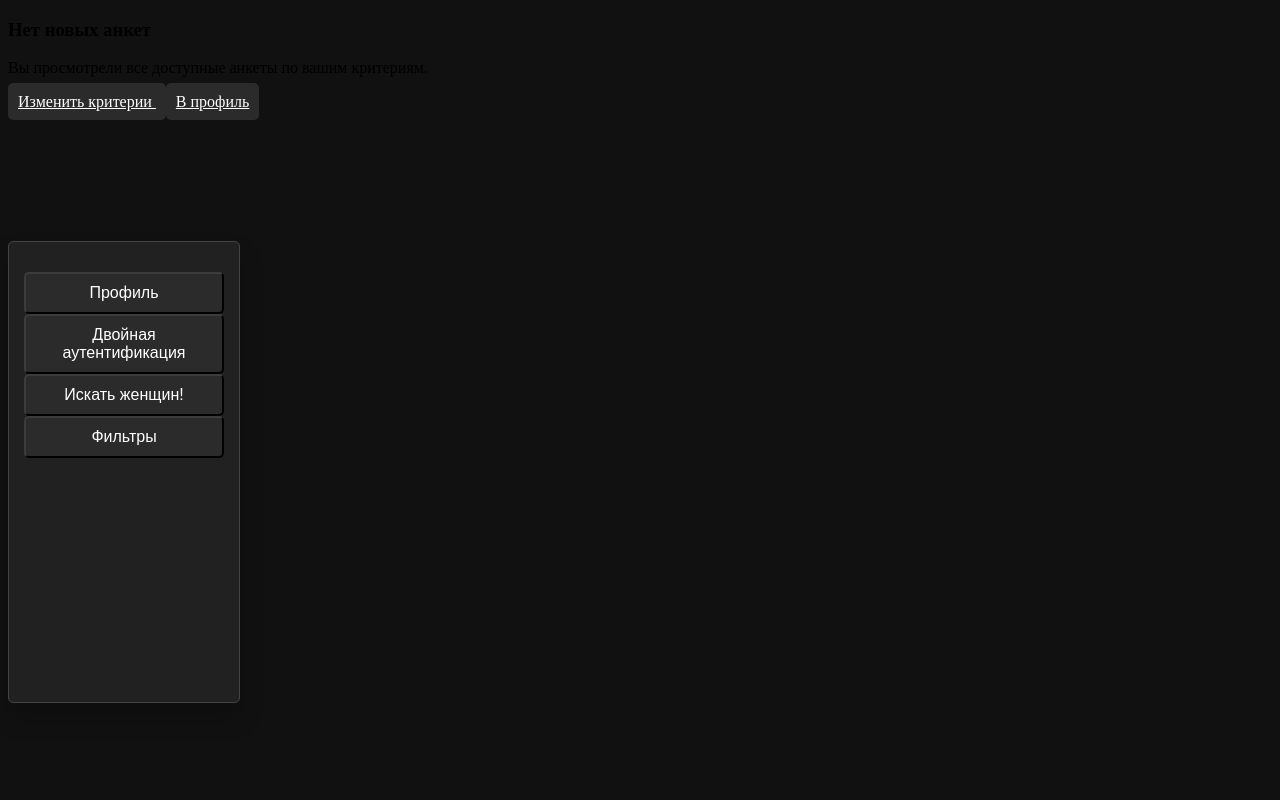
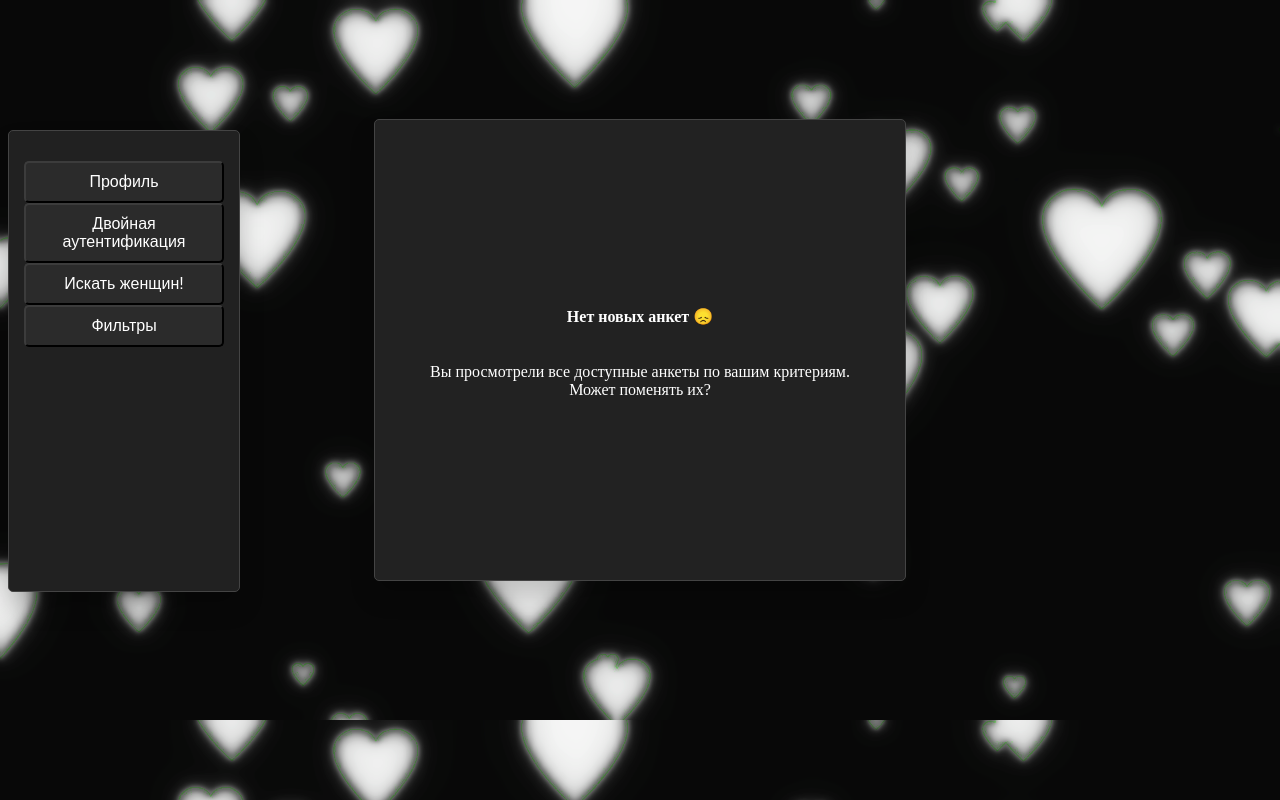
Before and after one commit to mbalyanin/Datum, a Django app: template Datum/user/templates/user/no_profiles.html in a window 1280 px wide. Run offline with Django 5.2, Linux system fonts and the light colour scheme; the template is opened without the code that fills it, so the values that code supplies are empty.

Commit message:
фронт лайки

```diff
--- a/Datum/user/static/user/css/profile.css
+++ b/Datum/user/static/user/css/profile.css
@@ -1,6 +1,6 @@
  /* Add your custom styles here */
 body {
-    background: #111111;
+    background: url('../img/like_fon.png');
     background-size: cover;
 }
 
@@ -196,3 +196,18 @@ textarea {
 .invisible-box{
     display: none;
 }
+
+.btn_circle {
+    width: 50px;          /* Ширина и высота должны быть равны */
+    height: 50px;         /* Для идеального круга */
+    padding: 0;           /* Убираем внутренние отступы */
+    border-radius: 50%;    /* Ключевое свойство для круга */
+    background: #2b2b2b;
+    color: white;
+    font-size: 16px;
+    cursor: pointer;
+    border: 2px solid #3c3c3c;
+    display: flex;
+    align-items: center;
+    justify-content: center;
+}
--- a/Datum/user/templates/user/no_profiles.html
+++ b/Datum/user/templates/user/no_profiles.html
@@ -1,23 +1,9 @@
 {% extends 'registration/base.html' %}
+{% block title %}Profile - YourApp {% endblock %}
 
 {% block content %}
-<div class="container text-center mt-5">
-    <div class="card">
-        <div class="card-body">
-            <h3 class="card-title">Нет новых анкет</h3>
-            <p class="card-text">
-                Вы просмотрели все доступные анкеты по вашим критериям.
-            </p>
-
-            <div class="options mt-4">
-                <a href="{% url 'profile_edit' %}" class="btn btn-primary">
-                    <i class="fas fa-sliders-h"></i> Изменить критерии
-                </a>
-                <a href="{% url 'profile' %}" class="btn btn-outline-secondary">
-                    <i class="fas fa-user"></i> В профиль
-                </a>
-            </div>
-        </div>
-    </div>
+<div class="reg-containerqr">
+    <h4>Нет новых анкет 😞</h4>
+    <p>Вы просмотрели все доступные анкеты по вашим критериям. Может поменять их?</p>
 </div>
 {% endblock %}
--- a/requirements.txt
+++ b/requirements.txt
@@ -8,5 +8,4 @@ pillow
 django-allauth
 requests
 jwt
-rest_framework
 dateutils
```
Also changed, not shown: Datum/user/templates/user/profiles_list.html (+10 -55 lines), Datum/db.sqlite3, Datum/user/static/user/img/like_fon.png (added).
